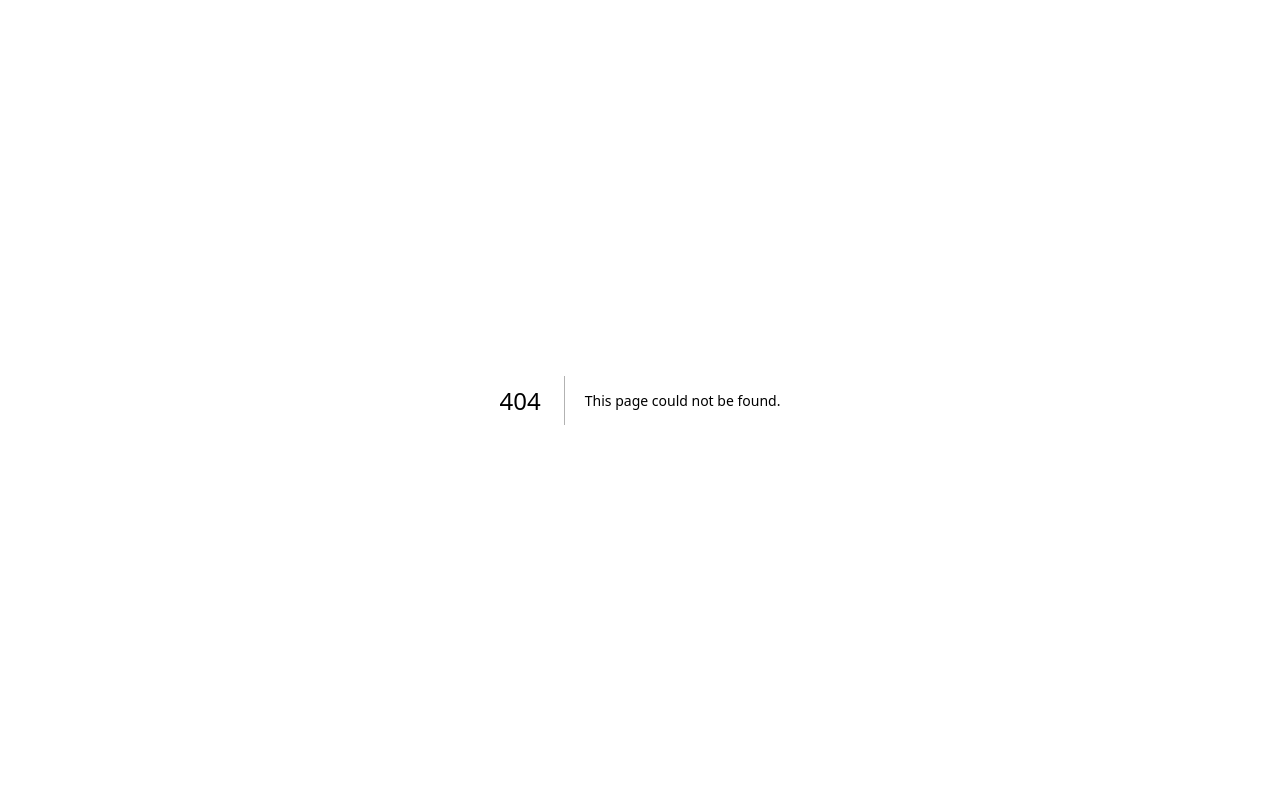
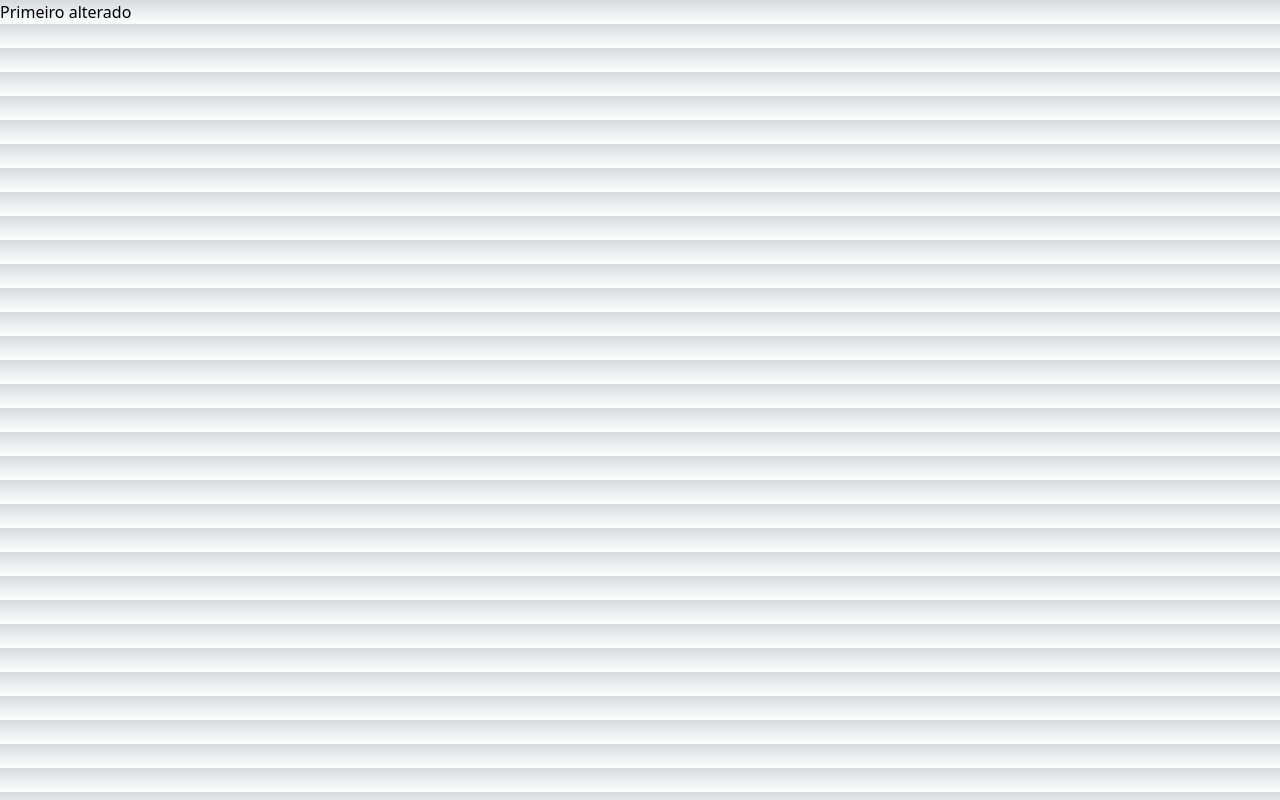
Before and after one commit to heberGustavo/react-with-next-web, a Next.js app in the folder execicios/: page /primeiro in a window 1280 px wide. Before the commit this address had no page. Built offline with nearby package versions, Linux system fonts and the light colour scheme.

Commit message:
Create initial

```diff
--- /dev/null
+++ b/execicios/src/pages/primeiro.js
@@ -0,0 +1,3 @@
+export default function primeiro(){
+    return "Primeiro alterado";
+}
```
